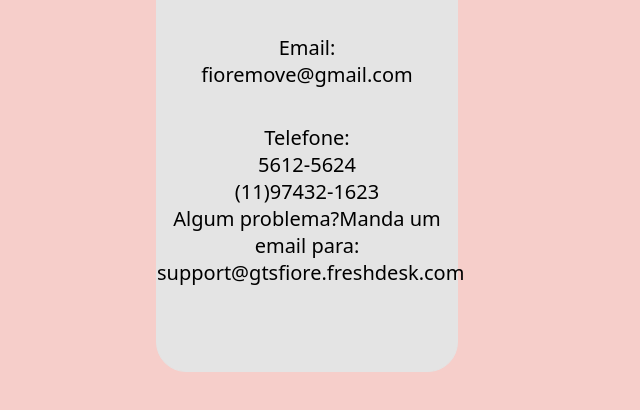
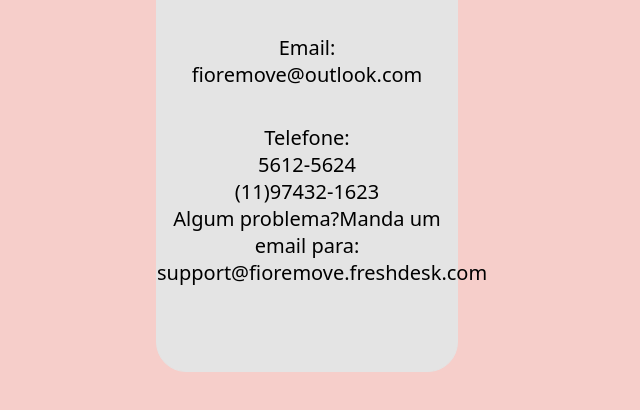
Before and after one commit to Fiore-move/site-api-webdataiz, a website: page site/public/telaContato.html in a window 1280 px wide. Shown: the part 200-610 px from the top of the page, without its empty margins (333-973 px from the left). Drawn offline with Linux system fonts and the light colour scheme.

Commit message:
mudança no contato

```diff
--- a/site/public/telaContato.html
+++ b/site/public/telaContato.html
@@ -17,12 +17,12 @@
         <div class="caixaCadastro">
             <span class="Escrita">Contato</span><br><br>
             <span class="Escrita">Email:</span>
-            <span class="Escrita">fioremove@gmail.com</span><br><br>
+            <span class="Escrita">fioremove@outlook.com</span><br><br>
             <span class="Escrita">Telefone:</span>
             <span class="Escrita">5612-5624</span>
             <span class="Escrita">(11)97432-1623</span>
             <span class="Escrita">Algum problema?Manda um email para:</span>
-            <span class="Escrita">support@gtsfiore.freshdesk.com</span>
+            <span class="Escrita">support@fioremove.freshdesk.com</span>
         </div>
     </div>
 </body>
```
